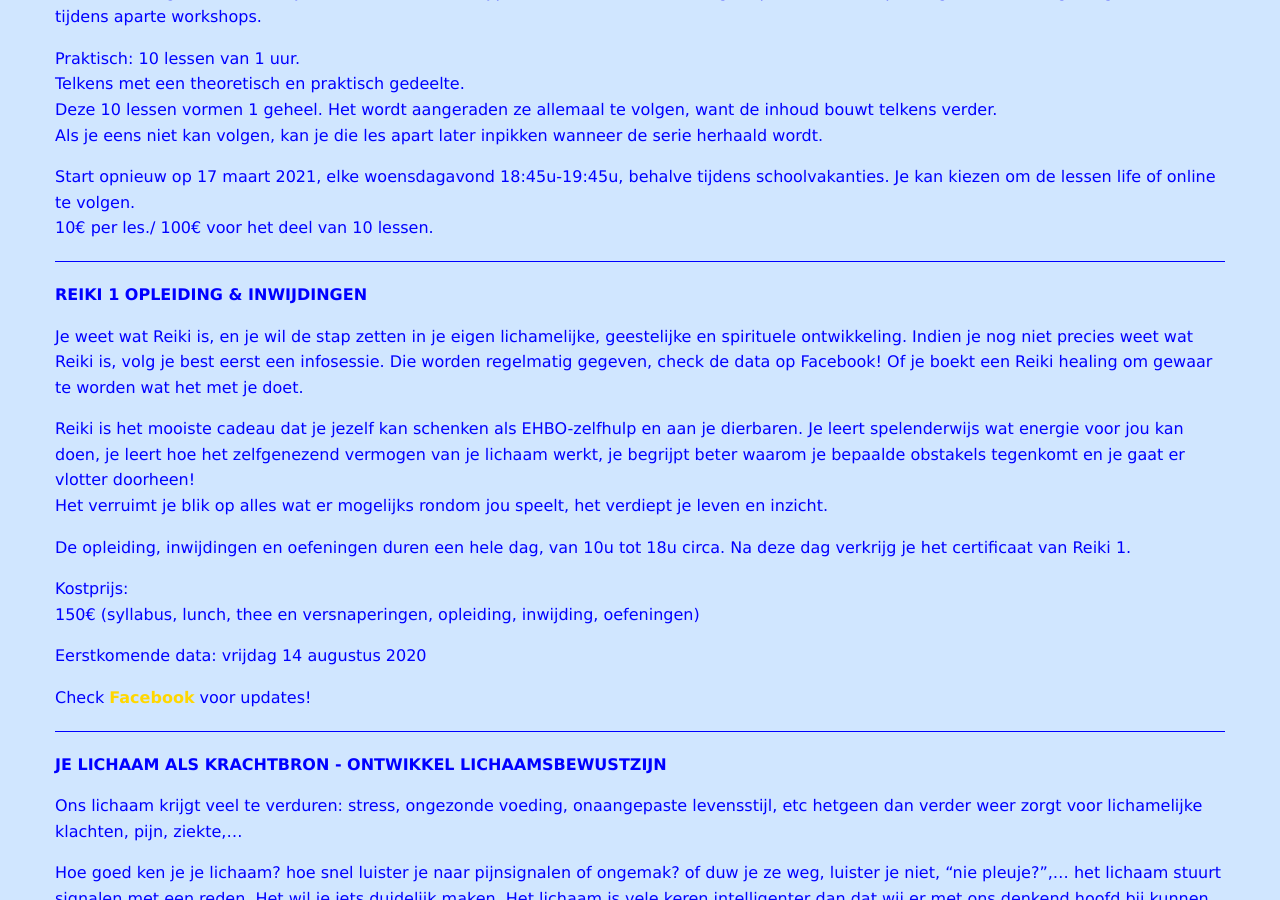
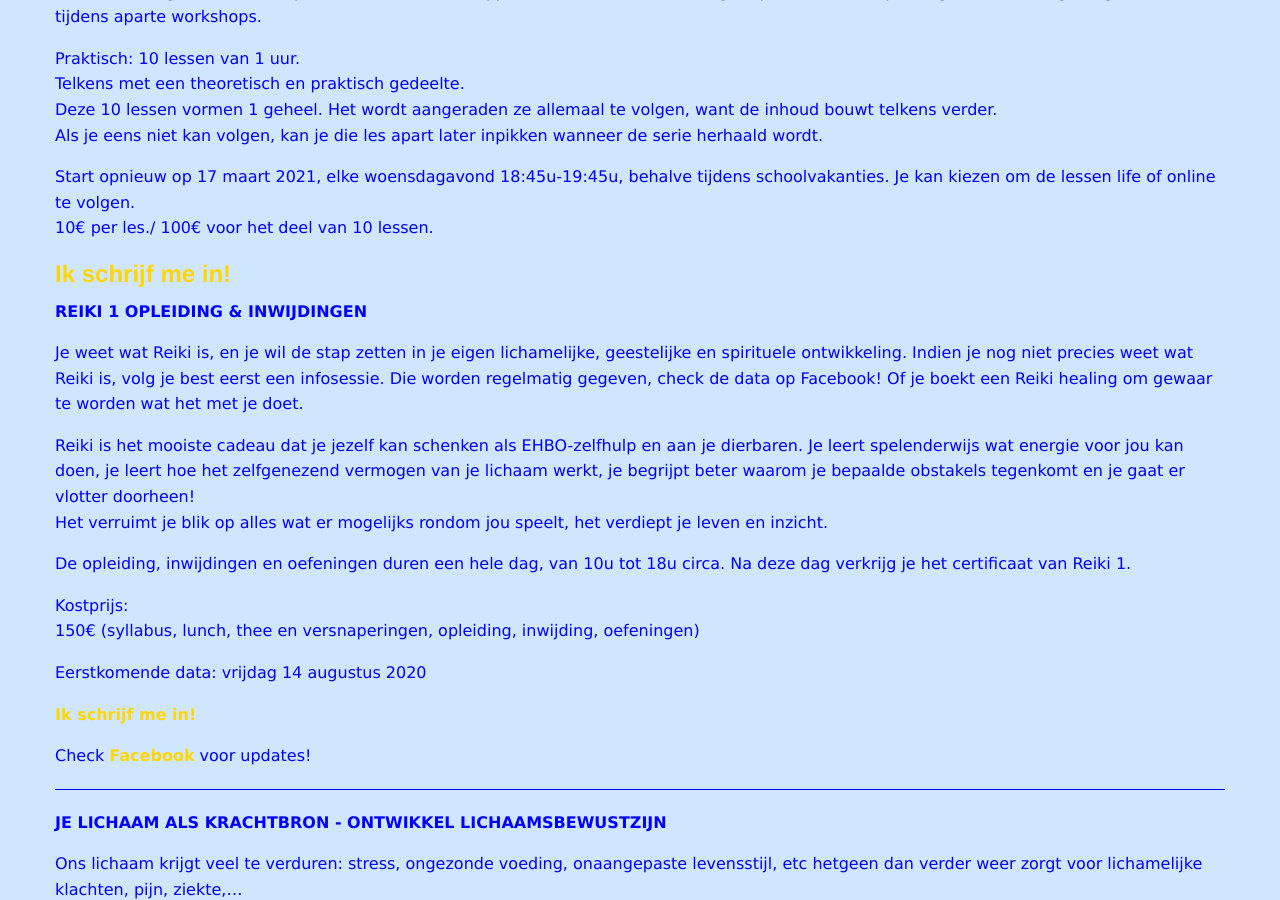
Before and after one commit to ankher/ankher.github.io, a Jekyll site: the page built from cursussen.md, in a window 1280 px wide and 900 px high, scrolled down 1250 px. Built offline with Jekyll 4.4.1, drawn with Linux system fonts in a browser that asks for light colours; nearby versions of some CDN libraries; our own code applies the rules of GitHub Pages for plain Markdown files.

Commit message:
Update cursussen.md

```diff
--- a/cursussen.md
+++ b/cursussen.md
@@ -57,6 +57,8 @@ Start opnieuw op 17 maart 2021, elke woensdagavond 18:45u-19:45u, behalve tijden
 Je kan kiezen om de lessen life of online te volgen.
 10€ per les./ 100€ voor het deel van 10 lessen.
 
+
+[**Ik schrijf me in!**](mailto:marian@de-intuitieschool.be)
 ---
 
 **REIKI 1 OPLEIDING & INWIJDINGEN**
@@ -76,6 +78,8 @@ Kostprijs:
 
 Eerstkomende data:
 vrijdag 14 augustus 2020
+
+[**Ik schrijf me in!**](mailto:marian@de-intuitieschool.be)
 
 Check [**Facebook**](https://www.facebook.com/intuitieschool/) voor updates!
 
```
